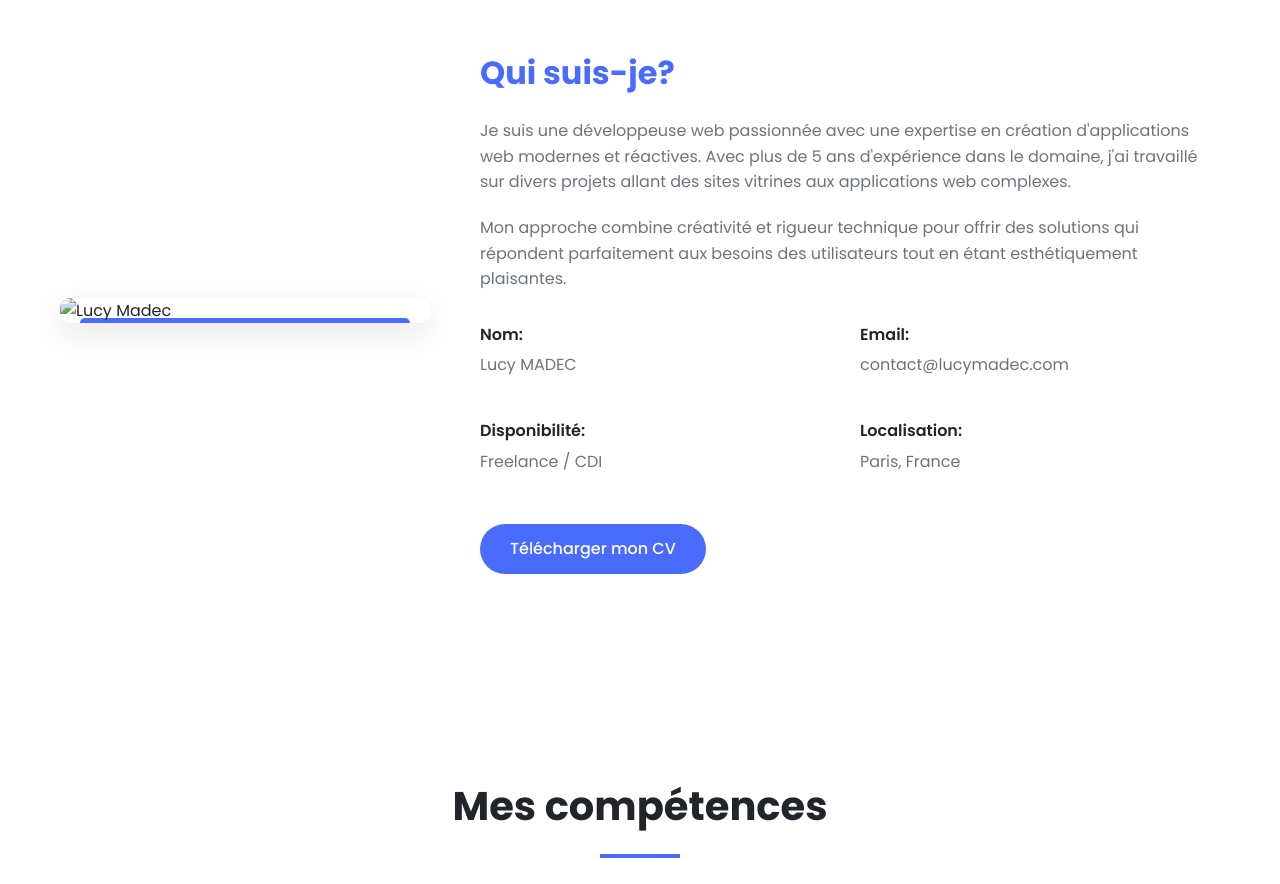
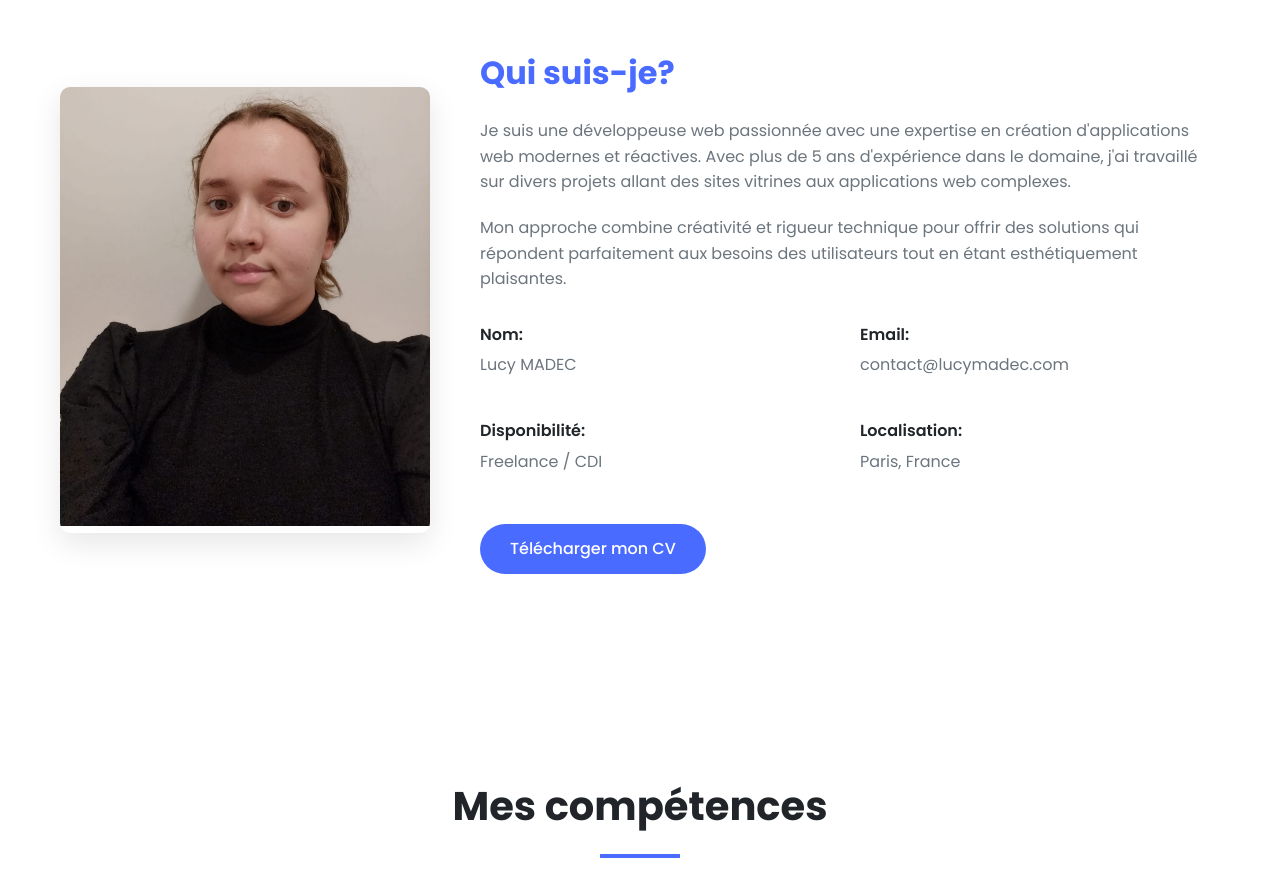
Before and after one commit to lucy-madec/portfolio, a plain HTML site: page index.html in a window 1280 px wide. Shown: the part 987-1871 px from the top of the page. Drawn offline with Linux system fonts and the light colour scheme.

Commit message:
Update profile image extension from jpg to jpeg and fix alt text capitalization

```diff
--- a/index.html
+++ b/index.html
@@ -55,7 +55,7 @@
             <h2 class="section-title">À propos de moi</h2>
             <div class="about-content">
                 <div class="about-image">
-                    <img src="img/profile.jpg" alt="Lucy Madec">
+                    <img src="img/profile.jpeg" alt="Lucy MADEC">
                 </div>
                 <div class="about-text">
                     <h3>Qui suis-je?</h3>
```
